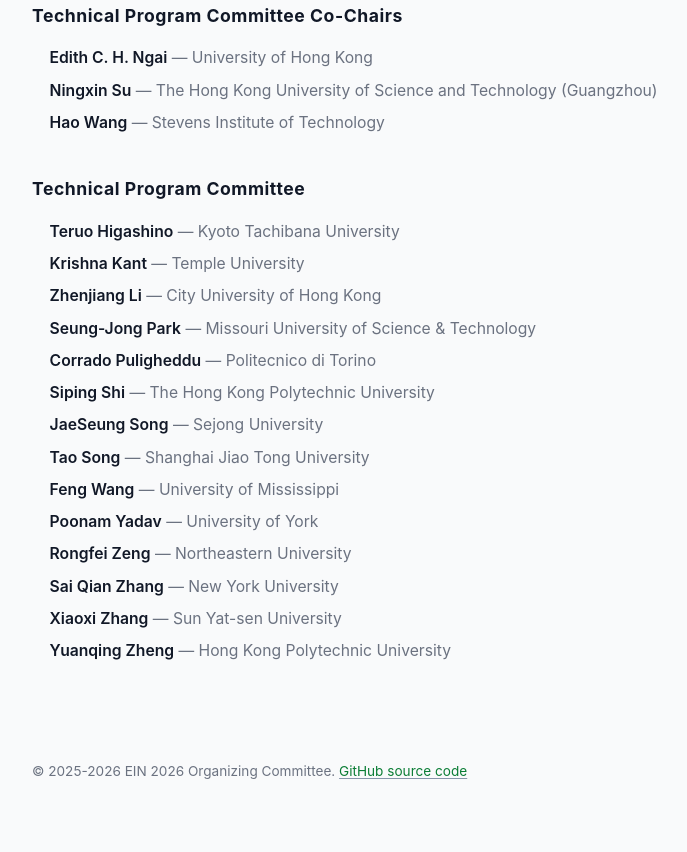
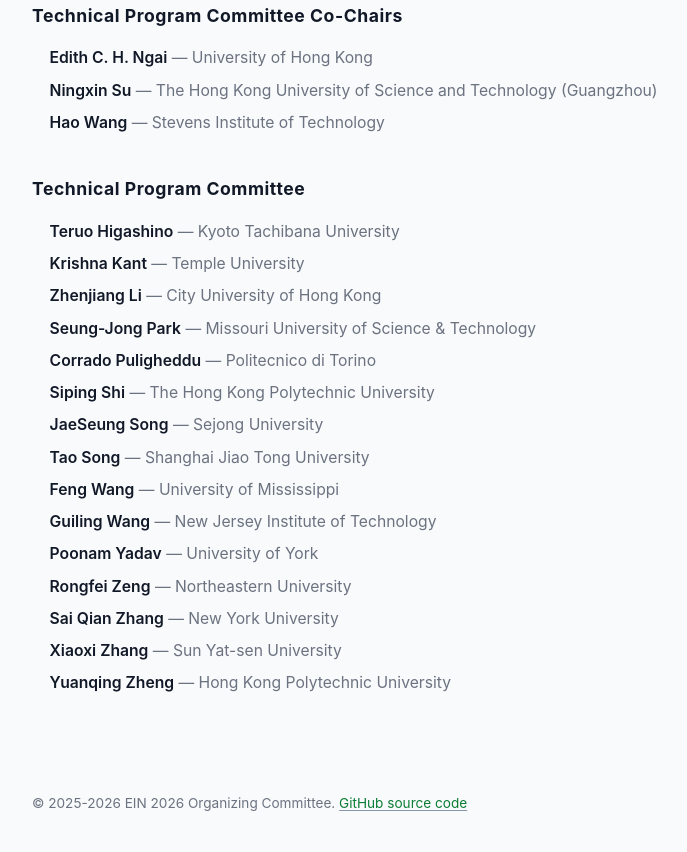
Before and after one commit to baochunli/infocom26-ein, a plain HTML site: page committee.html in a window 1280 px wide. Shown: the part 687-1539 px from the top of the page, without its empty margins (152-839 px from the left). Before the commit the page ends 1507 px from the top, so only its background shows below. Drawn offline with Linux system fonts and the light colour scheme.

Commit message:
Added Guiling Wang as a member of the TPC.

```diff
--- a/committee.html
+++ b/committee.html
@@ -202,6 +202,12 @@
                         <span class="committee-affiliation"> — University of Mississippi</span>
                     </li>
                     <li>
+                        <span class="highlight">Guiling Wang</span>
+                        <span class="committee-affiliation">
+                            — New Jersey Institute of Technology</span
+                        >
+                    </li>
+                    <li>
                         <span class="highlight">Poonam Yadav</span>
                         <span class="committee-affiliation"> — University of York</span>
                     </li>
```
